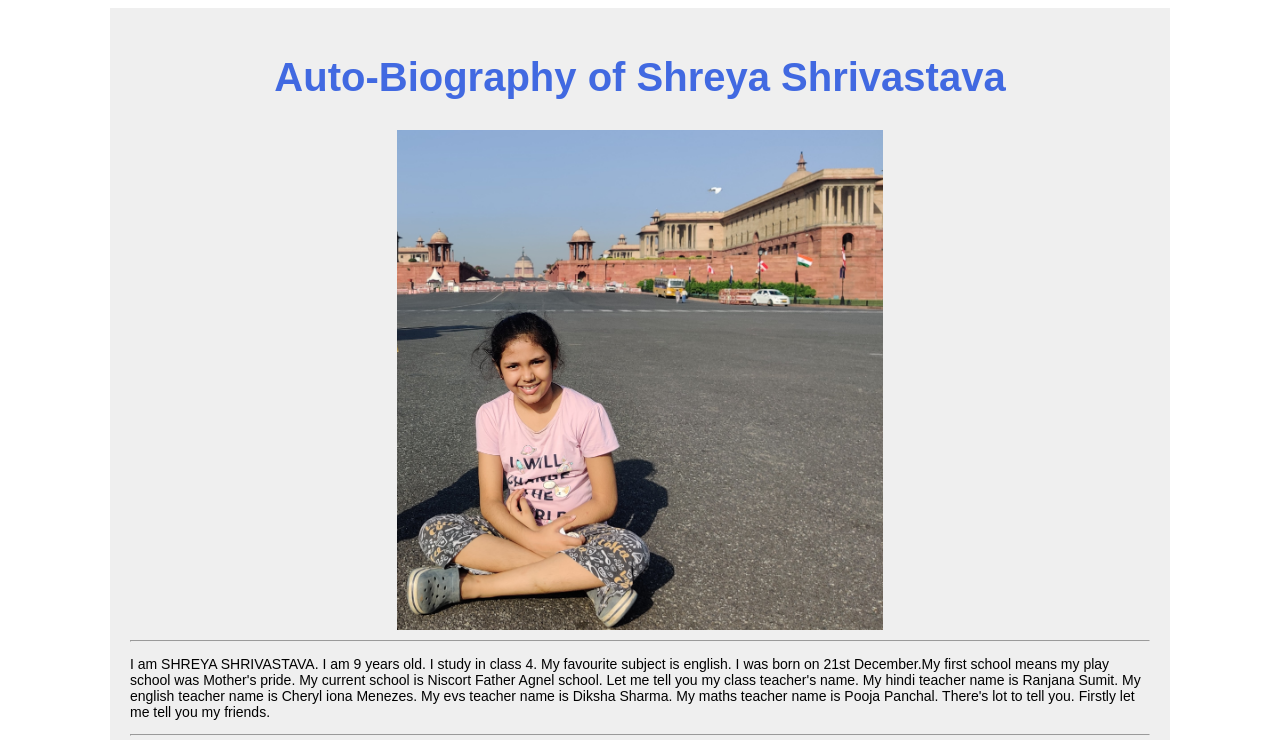
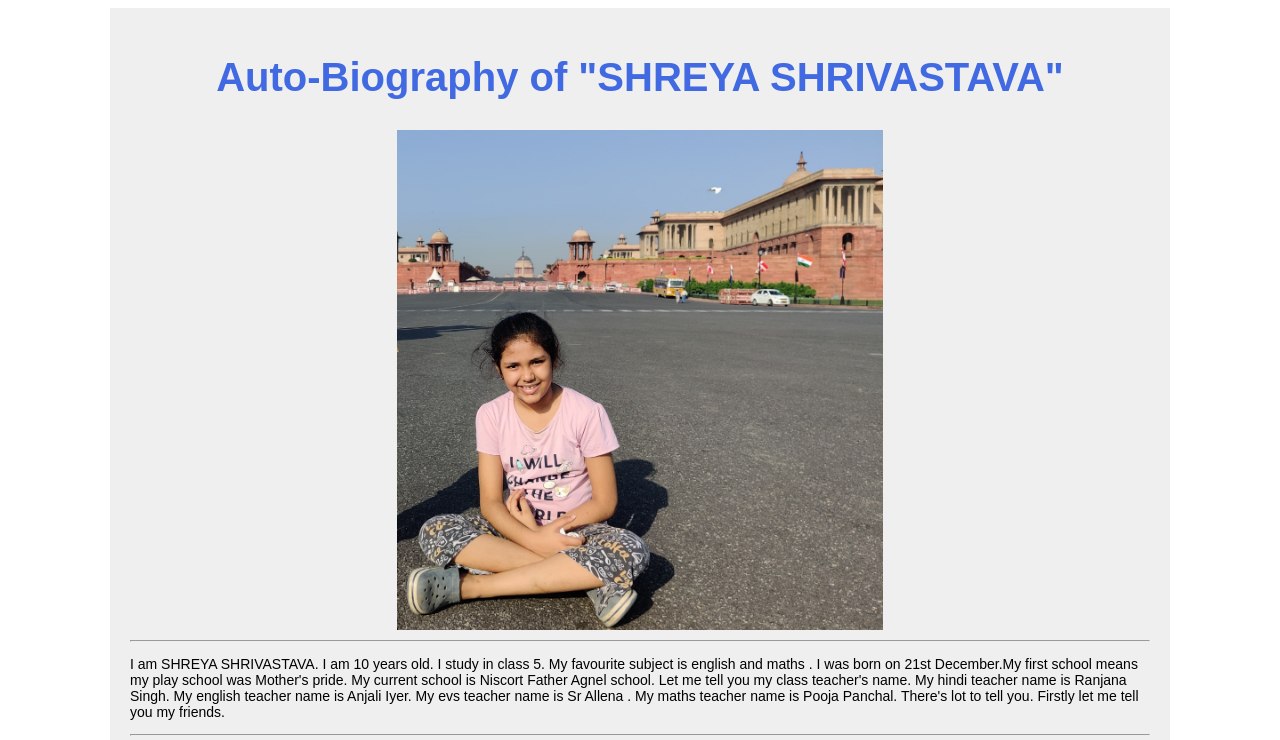
Before and after one commit to shrivastavashreya2012/auto-biography, a website: page public/index.html in a window 1280 px wide. Shown: the top 740 px of the page. Drawn offline with Linux system fonts and the light colour scheme.

```diff
--- a/public/index.html
+++ b/public/index.html
@@ -8,18 +8,18 @@
   <body>
     <div class="main-container">
       <div class="upper-content">
-        <h1>Auto-Biography of Shreya Shrivastava</h1>
+        <h1>Auto-Biography of "SHREYA SHRIVASTAVA"</h1>
         <img src="pic.jpg" height="500" weight="600" class="profile-img" />
       </div>
       <div class="container">
         <hr />
         <p>
-          I am SHREYA SHRIVASTAVA. I am 9 years old. I study in class 4. My
-          favourite subject is english. I was born on 21st December.My first school
+          I am SHREYA SHRIVASTAVA. I am 10 years old. I study in class 5. My
+          favourite subject is english and maths . I was born on 21st December.My first school
           means my play school was Mother's pride. My current school is Niscort Father Agnel
           school. Let me tell you my class teacher's name. My hindi teacher name is Ranjana
-          Sumit. My english teacher name is Cheryl iona Menezes. My evs teacher name is Diksha
-          Sharma. My maths teacher name is Pooja Panchal. There's lot to tell you. Firstly let me tell
+          Singh. My english teacher name is Anjali Iyer. My evs teacher name is Sr Allena
+          . My maths teacher name is Pooja Panchal. There's lot to tell you. Firstly let me tell
           you my friends.
         </p>
         <hr />
```
